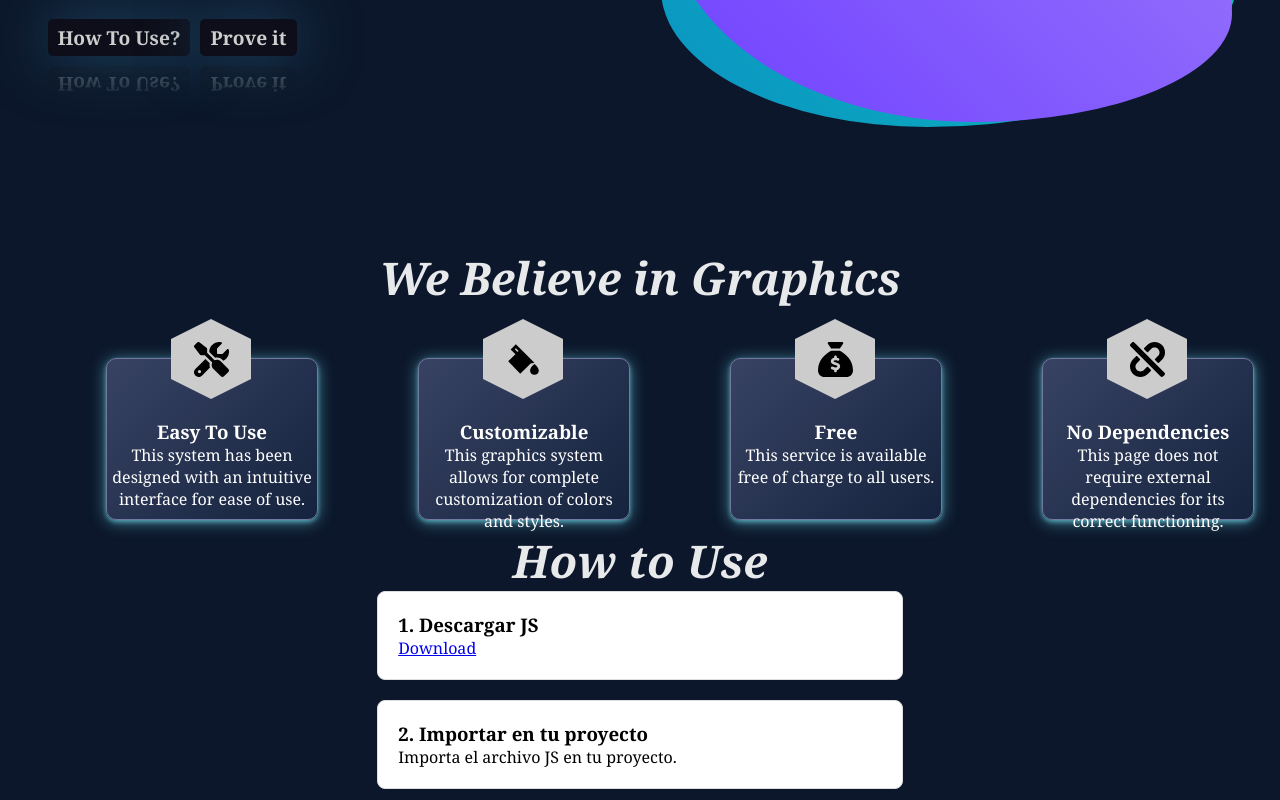
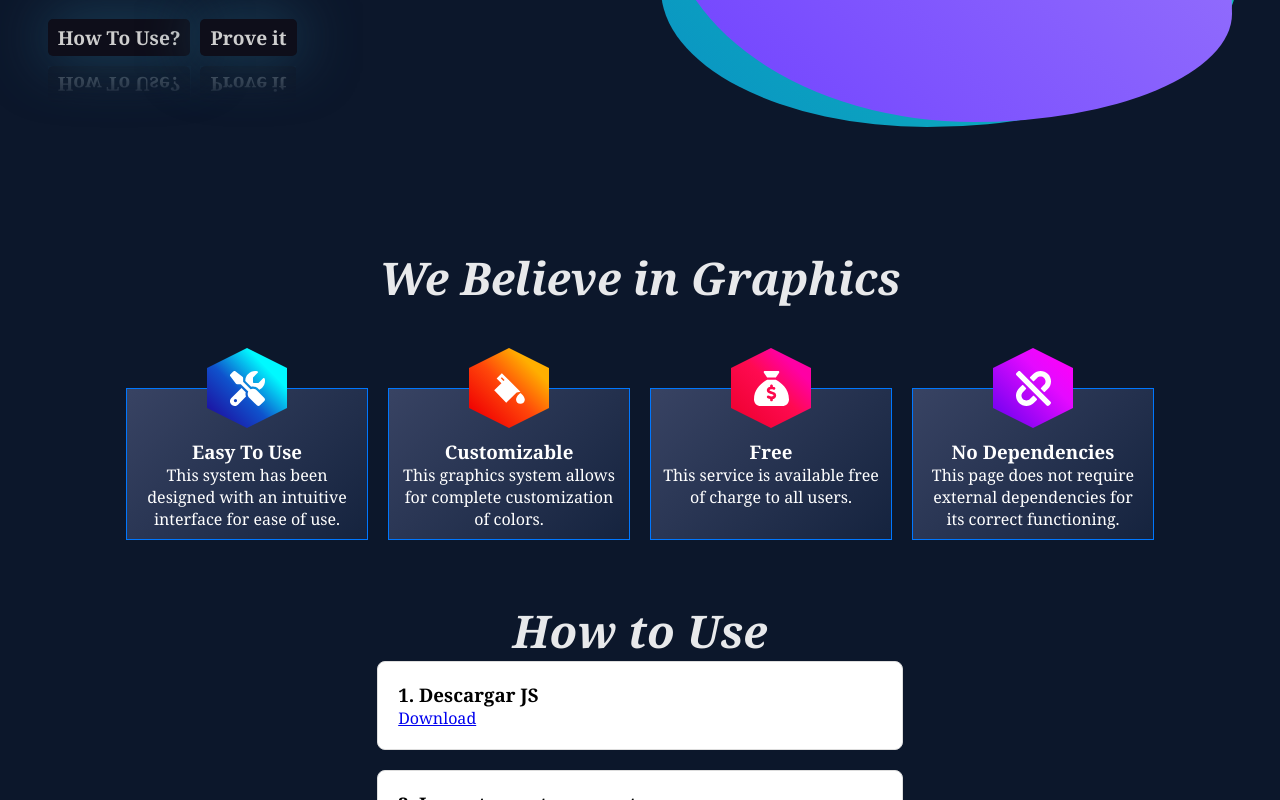
Before and after one commit to JuanmiBassa/graphGenerator, a React (Vite) app: page / in a window 1280 px wide. Shown: the part 553-1353 px from the top of the page. Built offline with nearby package versions, Linux system fonts and the light colour scheme.

Commit message:
card css

```diff
--- a/src/App.jsx
+++ b/src/App.jsx
@@ -36,47 +36,50 @@ function App() {
         </div>
 
         <div className='card-container'>
-          <div className='hexagon'>
-            <FaScrewdriverWrench className='icon-card' />
-          </div>
-
           <div className='card'>
+            <div className='hexagon' id='hex1'>
+              <FaScrewdriverWrench className='icon-card' />
+            </div>
             <div className='text-section2'>
               <h3>Easy To Use</h3>
               <p>This system has been designed with an intuitive interface for ease of use.</p>
             </div>
           </div>
 
-          <div className='hexagon'>
-            <IoColorFillSharp className='icon-card' />
-          </div>
+
+
           <div className='card'>
+            <div className='hexagon' id='hex2'>
+              <IoColorFillSharp className='icon-card' />
+            </div>
             <div className='text-section2'>
               <h3>Customizable</h3>
-              <p>This graphics system allows for complete customization of colors and styles.</p>
+              <p>This graphics system allows for complete customization of colors.</p>
             </div>
           </div>
 
-          <div className='hexagon'>
-            <FaSackDollar className='icon-card' />
-          </div>
           <div className='card'>
+            <div className='hexagon' id='hex3'>
+              <FaSackDollar className='icon-card' />
+            </div>
             <div className='text-section2'>
               <h3>Free</h3>
               <p>This service is available free of charge to all users.</p>
             </div>
           </div>
 
-          <div className='hexagon'>
-            <FaUnlink className='icon-card' />
-          </div>
 
           <div className='card'>
+            <div className='hexagon' id='hex4'>
+              <FaUnlink className='icon-card' />
+            </div>
             <div className='text-section2'>
               <h3>No Dependencies</h3>
               <p>This page does not require external dependencies for its correct functioning.</p>
             </div>
           </div>
+
+
         </div>
       </section>
 
--- a/src/styles/app.css
+++ b/src/styles/app.css
@@ -189,40 +189,55 @@ h2 {
 }
 
 .card {
-    background: linear-gradient(135deg, var(--bg-light-container) 0%, var(--bg-dark-container));
-    height: 150px;
-    width: 200px;
-    border-radius: 10px;
-    border: 1px var(--border) solid;
-    margin: 10px;
-    color: white;
-    text-align: center;
-    padding: 5px;
-    box-shadow: #6dd5e793 0px 2px 4px 0px, #6dd5e793 0px 2px 16px 0px;
-    position: relative;
+    display: flex;
+    justify-content: center;
+    align-items: center;
+    flex-direction: column;
 }
 
 .hexagon {
-    position: relative;
-    top: -80px;
-    left: 155px;
     display: flex;
     justify-content: center;
     align-items: center;
     width: 80px;
     height: 80px;
-    background-color: #ccc; /* color de fondo del hexágono */
     clip-path: polygon(50% 0%, 100% 25%, 100% 75%, 50% 100%, 0% 75%, 0% 25%);
     border-radius: 15px; /* agrega bordes redondos */
-    z-index: 1; /* Coloca el hexágono encima del contenido */
+    z-index: 1;
+}
+
+.text-section2 {
+    position: relative;
+    top: -50px;
+    background: linear-gradient(135deg, var(--bg-light-container) 0%, var(--bg-dark-container));
+    margin: 10px;
+    width: 220px;
+    height: 100px;
+    border: 1px #0077ff solid;
+    padding: 50px 10px 0px;
+    text-align: center;
+    color: white;
+}
+
+#hex1 {
+    background: linear-gradient(45deg, #1c14a3 12%, #0f52cc 43%, #00f9ff 75%);
+}
+
+#hex2 {
+    background: linear-gradient(45deg, #f00202 12%, #ff470a 48%, #ffaf00 78%);
+}
+
+#hex3 {
+    background: linear-gradient(45deg, #f00233 12%, #ff0a51 52%, #ff00a4 78%);
+}
+
+#hex4 {
+    background: linear-gradient(45deg, #7102f0 8%, #e40aff 64%, #ff00f9 92%);
 }
 
 .icon-card {
     font-size: 35px;
-}
-
-.text-section2 {
-    margin-top: 55px;
+    color: white;
 }
 
 
```
